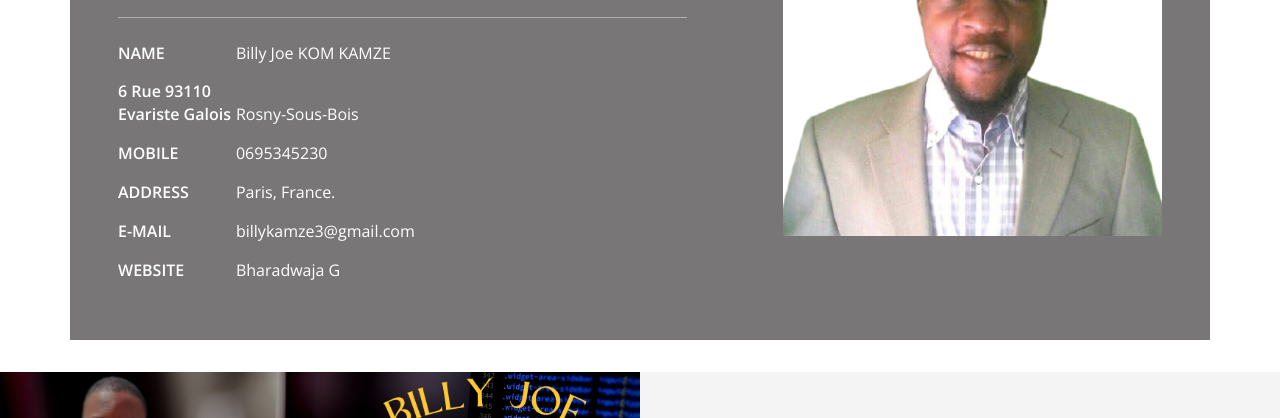
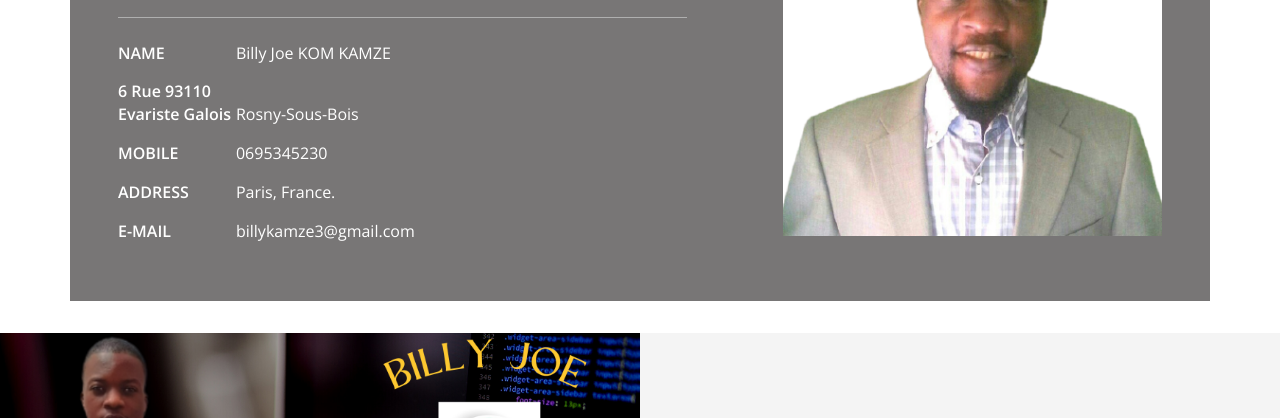
Before and after one commit to Billy3Joe/pmy-portfolio-v2, a plain HTML site: page index.html in a window 1280 px wide. Shown: the part 354-772 px from the top of the page. Drawn offline with nearby package versions, Linux system fonts and the light colour scheme; files whose address does not match are found by name.

Commit message:
Remove the word Website from my information

```diff
--- a/index.html
+++ b/index.html
@@ -143,13 +143,6 @@ Author URL: https://github.com/Billy3Joe
                   <li><a href="mailto:billykamze3@gmail.com"> billykamze3@gmail.com</a></li>
                 </ul>
               </li>
-              <li>
-                <ul class="address-text">
-                  <li><b>WEBSITE </b></li>
-                  <li><a href="https://github.com/Billy3Joe">Bharadwaja G</a></li>
-                </ul>
-              </li>
-
             </ul>
           </div>
           <div class="col-md-5 header-left">
```
